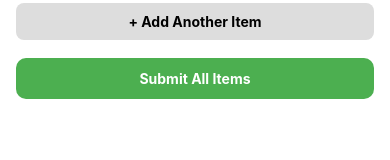
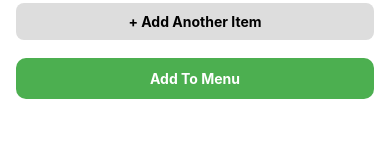
Before and after one commit to ST10480829-BandileMthabela/mast-part-2, a React Native app: screen /AddMenu in a window 390 px wide. Shown: the part 458-618 px from the top of the page. Built offline with nearby package versions, Linux system fonts and the light colour scheme.

Commit message:
changed submit all button text to add to menu

```diff
--- a/addmenu.tsx
+++ b/addmenu.tsx
@@ -309,7 +309,7 @@ export default function AddMenu() {
         </TouchableOpacity>
 
         <TouchableOpacity style={styles.submitButton} onPress={handleSubmit}>
-          <Text style={styles.submitButtonText}>Submit All Items</Text>
+          <Text style={styles.submitButtonText}>Add To Menu</Text>
         </TouchableOpacity>
 
         {showExisting && (
```
